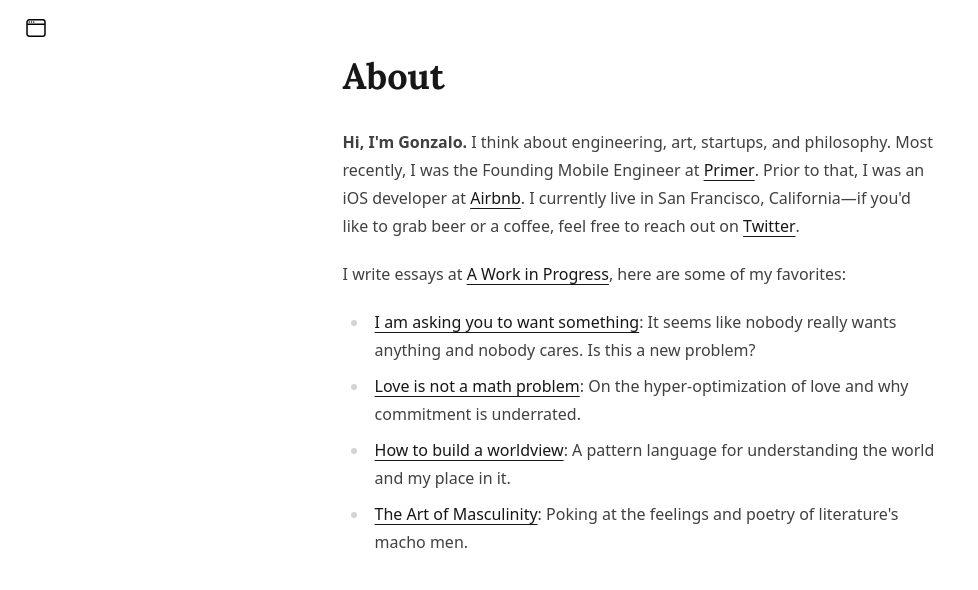
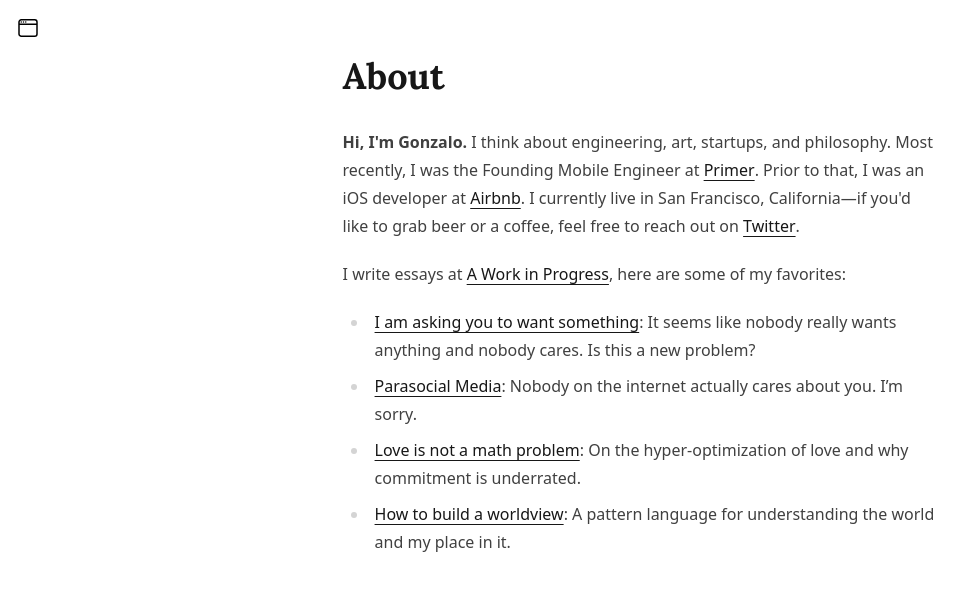
Before and after one commit to gonzalonunez/gonzalonunez.me, a Next.js app: page / in a window 1280 px wide. Shown: the top 590 px of the page, without its empty margins (0-978 px from the left). Built offline with nearby package versions, Linux system fonts and the light colour scheme.

Commit message:
Final tweaks

```diff
--- a/components/NavigationBar.js
+++ b/components/NavigationBar.js
@@ -22,7 +22,7 @@ function NavigationBar(props) {
     <div
       className={`${
         scrollPosition > 0 ? 'border-b' : ''
-      } flex flex-row p-md px-lg bg-white`}
+      } flex flex-row p-md bg-white`}
     >
       <IconButton
         name='window'
--- a/pages/index.js
+++ b/pages/index.js
@@ -36,6 +36,12 @@ export default function About() {
           a new problem?
         </li>
         <li>
+          <a href='https://open.substack.com/pub/gonzalonunez/p/parasocial-media'>
+            Parasocial Media
+          </a>
+          : Nobody on the internet actually cares about you. I’m sorry.
+        </li>
+        <li>
           <a href='https://open.substack.com/pub/gonzalonunez/p/love-is-not-a-math-problem'>
             Love is not a math problem
           </a>
@@ -47,12 +53,6 @@ export default function About() {
           </a>
           : A pattern language for understanding the world and my place in it.
         </li>
-        <li>
-          <a href='https://open.substack.com/pub/gonzalonunez/p/the-art-of-masculinity'>
-            The Art of Masculinity
-          </a>
-          : Poking at the feelings and poetry of literature's macho men.
-        </li>
       </ul>
     </Article>
   );
```
